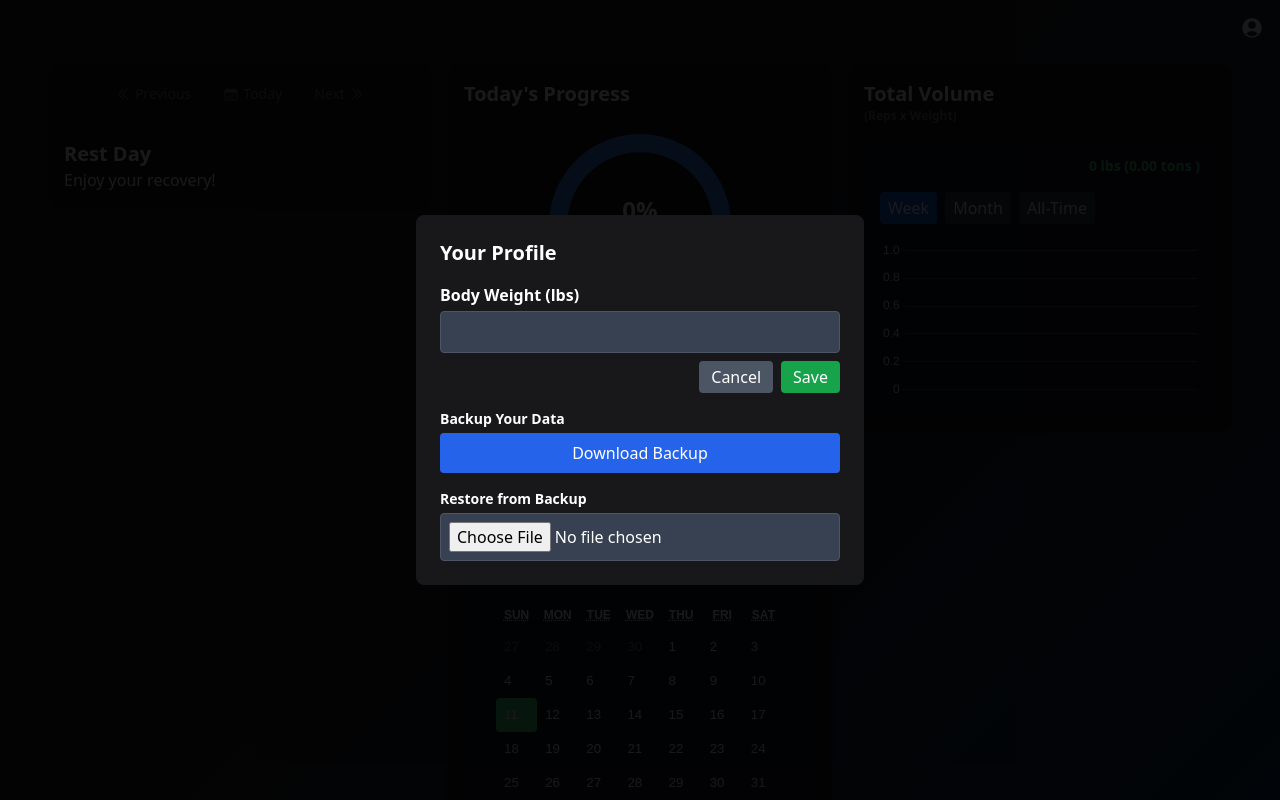
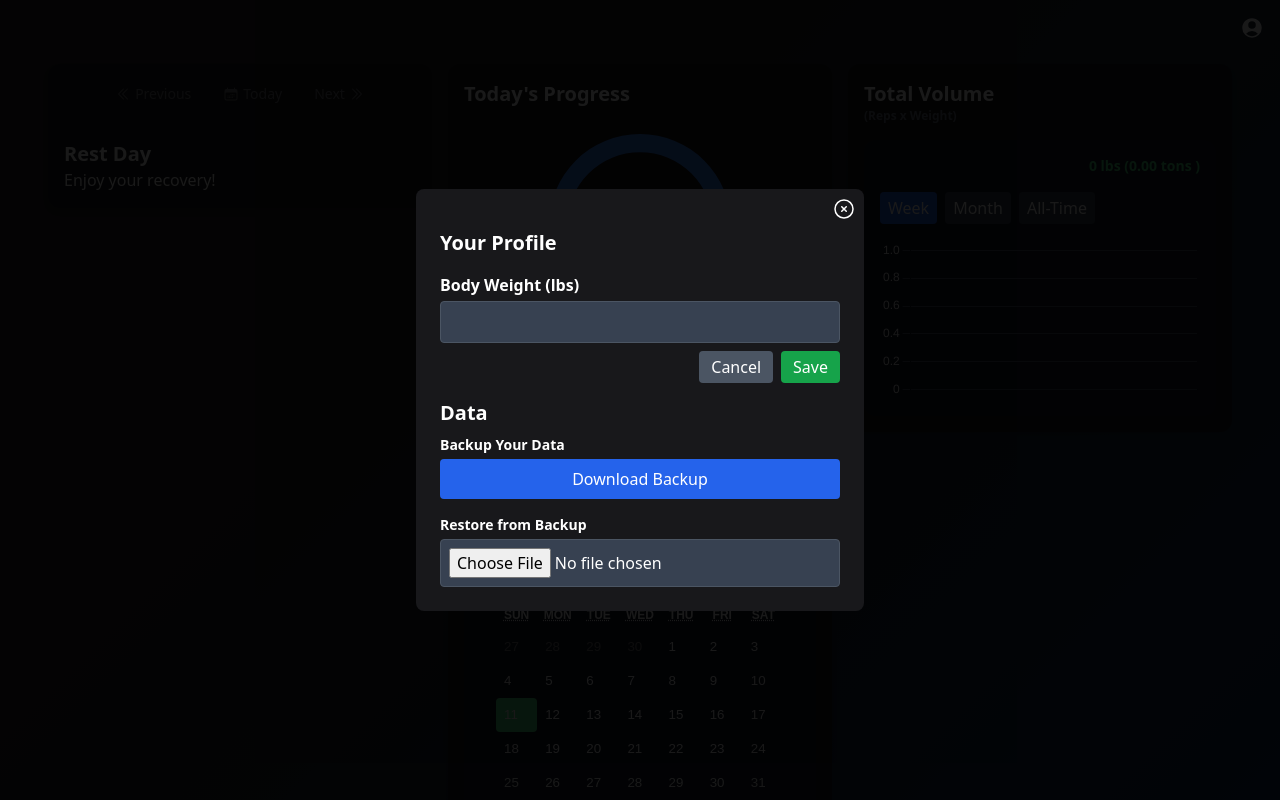
Before and after one commit to BrascoMarketing/Kevin-s-React-App-Tracker, a React (Vite) app: page / in a window 1280 px wide. Both pictures are taken after a click on the button 1252 px from the left and 28 px from the top of the page. Shown: the top 800 px of the page. Built offline with nearby package versions, Linux system fonts and the light colour scheme.

Commit message:
Updated modal to include a manual close button

```diff
--- a/src/components/UserProfileModal.jsx
+++ b/src/components/UserProfileModal.jsx
@@ -1,4 +1,5 @@
 import { useState } from "react";
+ import { XCircleIcon } from '@heroicons/react/24/outline';
 
 export default function UserProfileModal({ userBodyWeight, setUserBodyWeight, onClose, setNotification }) {
   const [inputWeight, setInputWeight] = useState(userBodyWeight);
@@ -61,10 +62,17 @@ export default function UserProfileModal({ userBodyWeight, setUserBodyWeight, on
 
   return (
     <div className="modal-backdrop fixed inset-0 bg-black bg-opacity-90 flex items-center justify-center z-50">
-      <div className="bg-zinc-900 text-white p-6 rounded-lg space-y-4 w-full max-w-md">
+      <div className="relative bg-zinc-900 text-white p-6 rounded-lg space-y-4 w-full max-w-md">
+
+        <button
+          onClick={onClose}
+          className="absolute transition duration-300 ease-in-out top-2 right-2 text-white-400 hover:text-blue-500"
+          aria-label="Close"
+        >
+          <XCircleIcon className="h-6 w-6" />
+        </button>
 
         <h2 className="text-xl font-bold mb-2">Your Profile</h2>
-
         <div>
           <label className="block mb-1 font-semibold">Body Weight (lbs)</label>
           <input
@@ -84,6 +92,7 @@ export default function UserProfileModal({ userBodyWeight, setUserBodyWeight, on
         </div>
 
         <div>
+          <h2 className="text-xl font-bold mb-2">Data</h2>
           <h3 className="text-sm font-semibold mb-1">Backup Your Data</h3>
           <button onClick={handleExport} className="w-full bg-blue-600 hover:bg-blue-500 text-white p-2 rounded">
             Download Backup
--- a/src/components/WeeklyScheduleBuilder.jsx
+++ b/src/components/WeeklyScheduleBuilder.jsx
@@ -18,7 +18,7 @@ export default function WeeklyScheduleBuilder({ exerciseCategories, setWeeklySch
   };
 
   return (
-    <div className="bg-gray-900 text-white rounded-xl shadow-md p-4 w-full max-w-md mx-auto mt-8">
+    <div className="bg-zinc-900 text-white rounded-xl shadow-md p-4 w-full max-w-md mx-auto">
       <h2 className="text-xl font-bold mb-4">Weekly Schedule</h2>
       <ul className="space-y-2">
         {daysOfWeek.map((day) => (
```
